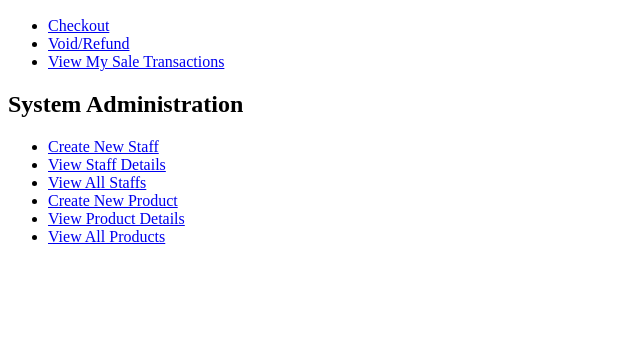
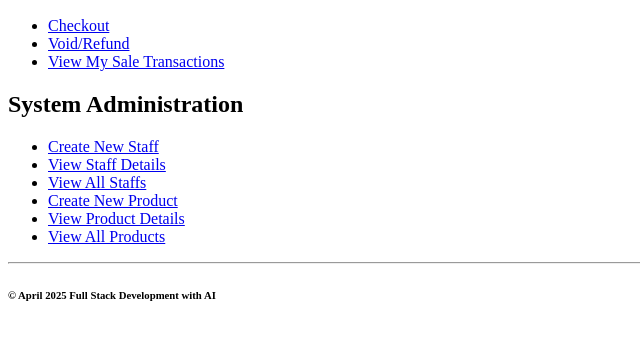
Before and after one commit to xinyicreate-code/PointOfSaleSystemWeb, a plain HTML site: page index.html in a window 1280 px wide. Shown: the part 96-436 px from the top of the page, without its empty margins (0-640 px from the left). Drawn offline with Linux system fonts and the light colour scheme.

Commit message:
modified index.html copyright by team member

```diff
--- a/index.html
+++ b/index.html
@@ -19,3 +19,9 @@
 			<li><a href="./systemAdministration/viewProductDetails.html">View Product Details</a></li>
 			<li><a href="./systemAdministration/viewAllProducts.html">View All Products</a></li>
 		</ul>
+			<p>
+			<hr/>
+			<h6>&copy; April 2025 Full Stack Development with AI</h6>
+		</p>
+	</body>
+</html>
```
